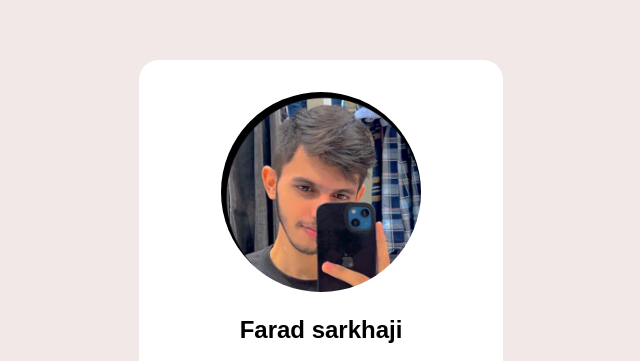
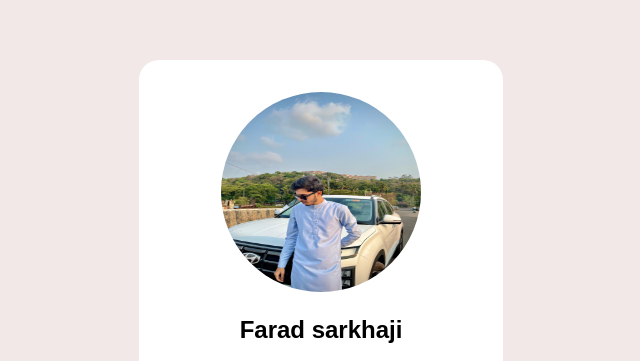
Before and after one commit to fahadsirkazi2006/profile-card, a plain HTML site: page index.html in a window 1280 px wide. Shown: the part 129-490 px from the top of the page, without its empty margins (319-959 px from the left). Drawn offline with Linux system fonts and the light colour scheme.

Commit message:
index.html

```diff
--- a/index.html
+++ b/index.html
@@ -8,7 +8,7 @@
 </head>
 <body>
     <div class="card" >
-        <img src="me2.jpeg" alt="profile picture" height="200">
+        <img src="me.jpeg" alt="profile picture" height="200">
         <h2>Farad sarkhaji</h2>
         <p>Full stack developer in progress 🧑🏻‍💻</p>
         <div class="social">
```
